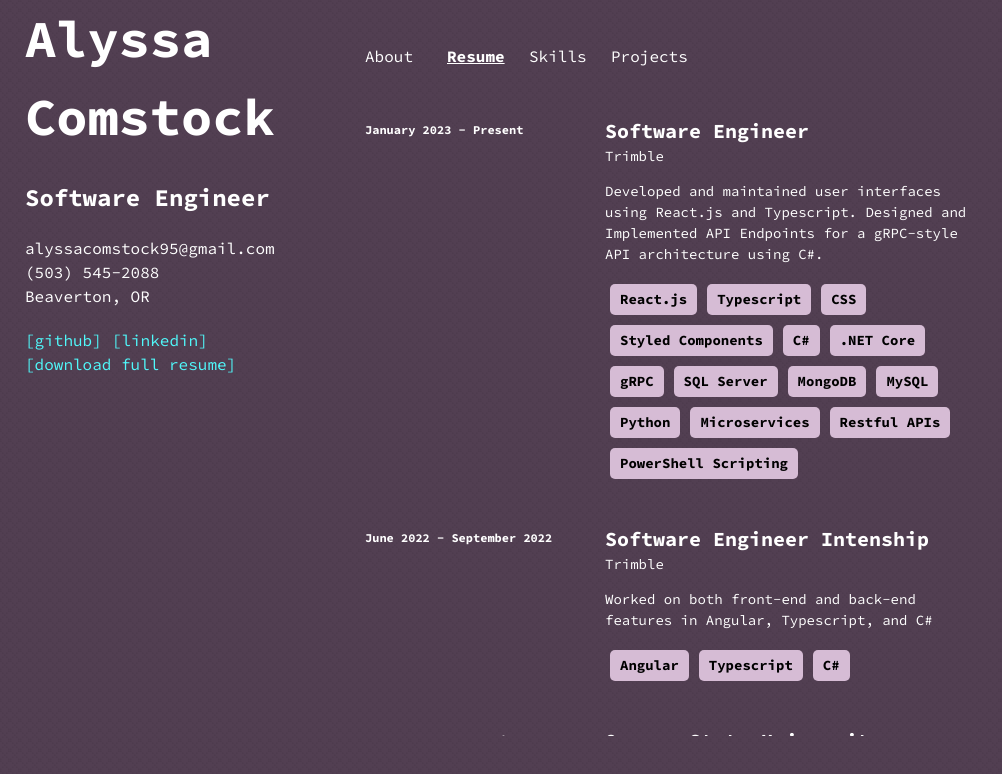
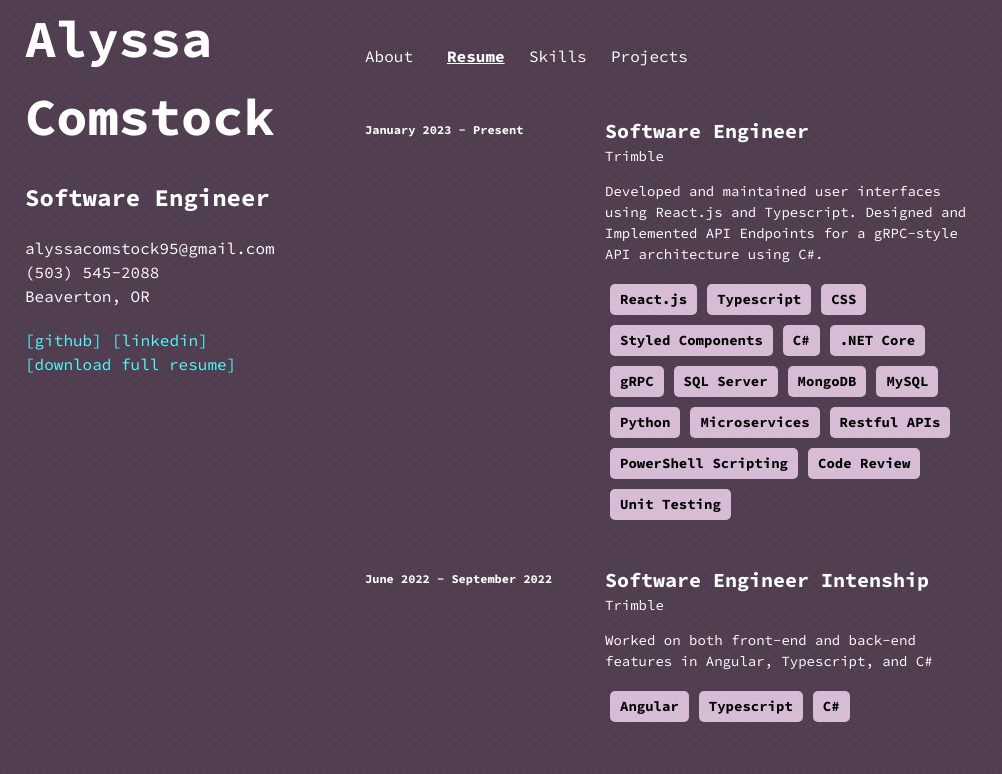
Before and after one commit to TealGlow/personal-site-2026, a React (Vite) app: page / in a window 1280 px wide. Both pictures are taken after a click on the element "Resume". Shown: the top 774 px of the page, without its empty margins (0-1002 px from the left). Built offline with nearby package versions, Linux system fonts and the light colour scheme.

Commit message:
add more skills

```diff
--- a/src/components/Pages/Resume.tsx
+++ b/src/components/Pages/Resume.tsx
@@ -25,6 +25,8 @@ const Resume = () => {
         "Microservices",
         "Restful APIs",
         "PowerShell Scripting",
+        "Code Review",
+        "Unit Testing"
       ],
     },
     {
@@ -55,6 +57,11 @@ const Resume = () => {
         "Bash",
         "Linux",
         "Ubuntu",
+        "Restful API",
+        "MySQL",
+        "Git",
+        "GitHub",
+        "Node.JS"
       ],
     },
     {
```
